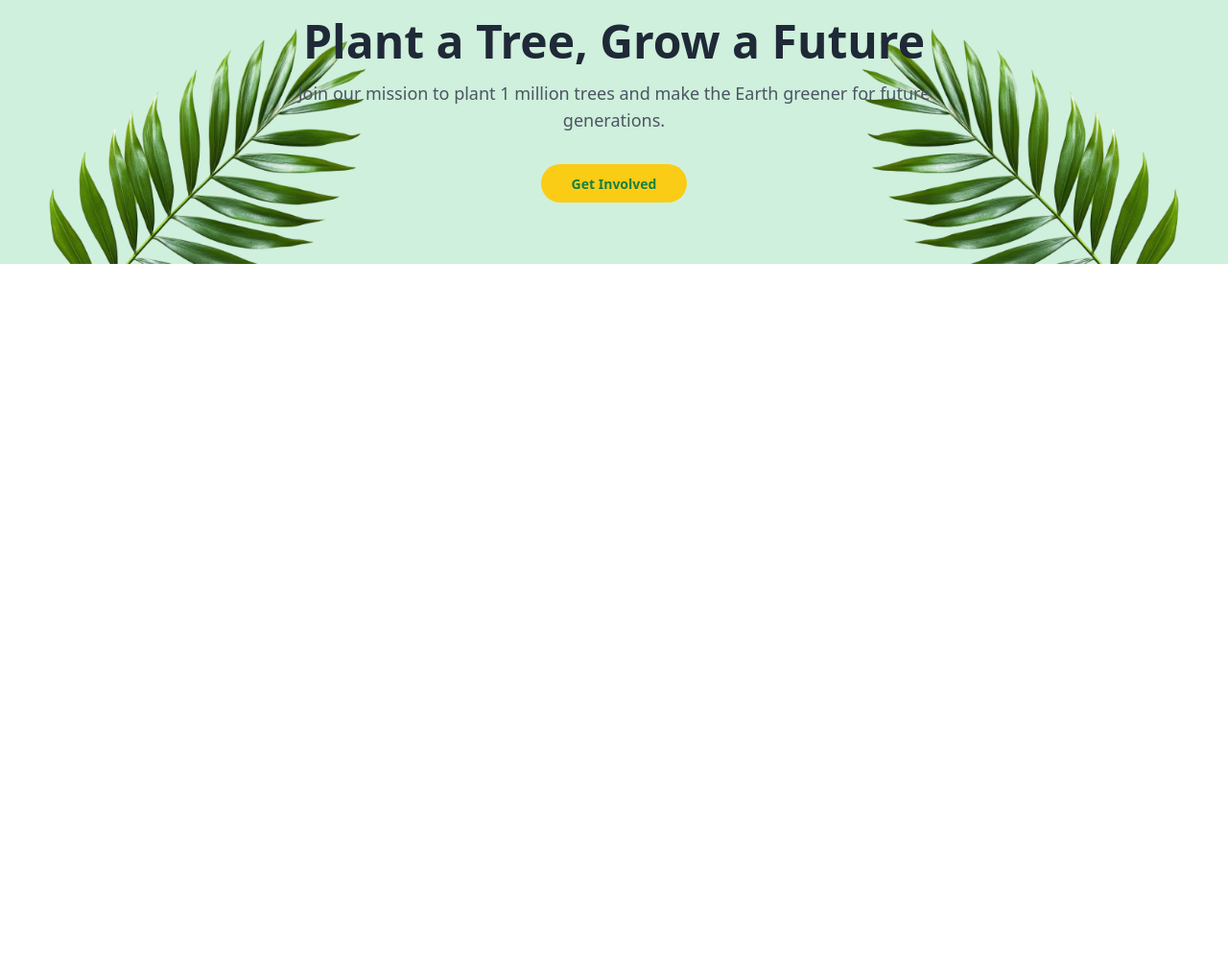
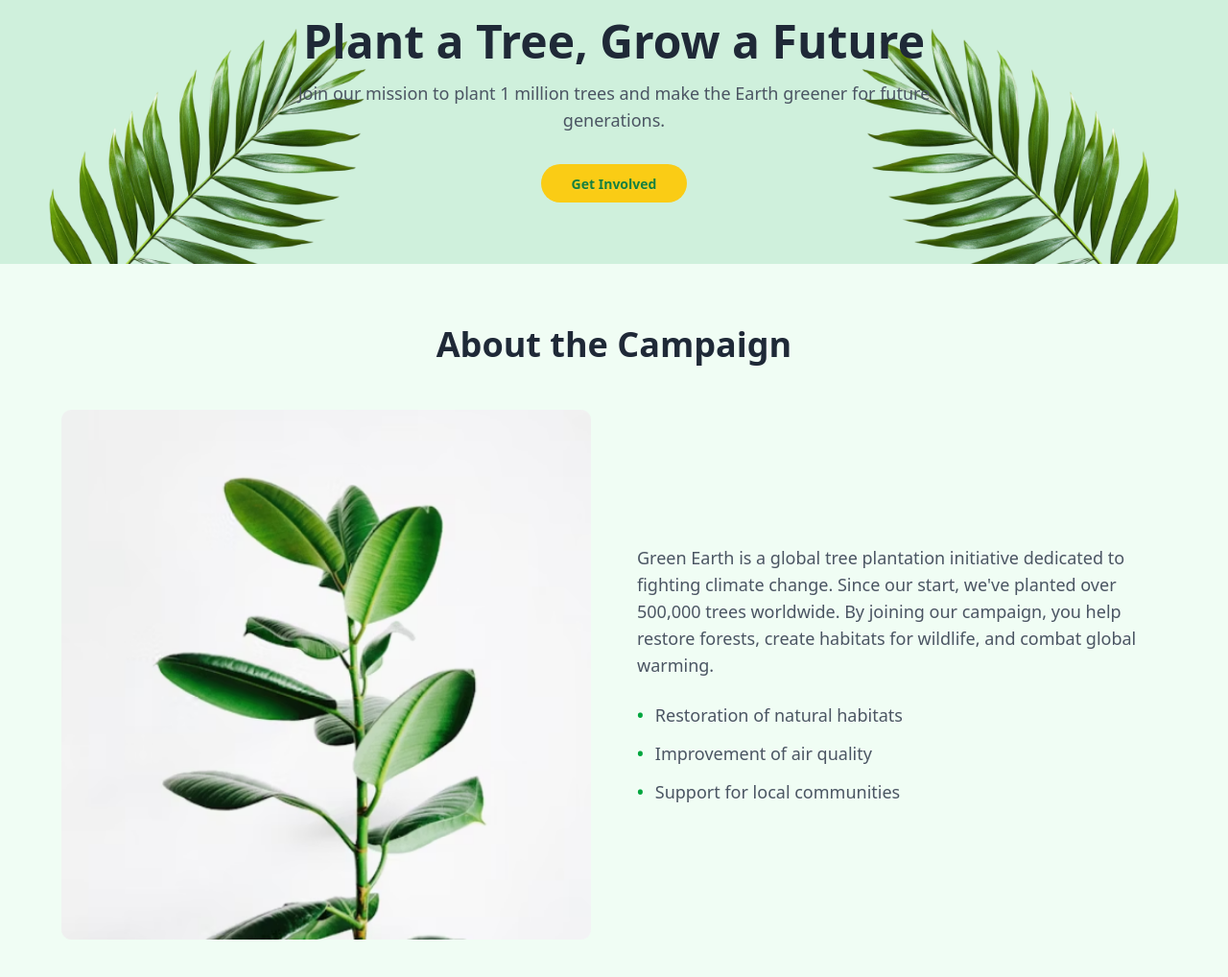
Before and after one commit to sumu749/green-earth-by-sumu, a website: page index.html in a window 1280 px wide. Shown: the part 118-1136 px from the top of the page at 96% size. Before the commit the page ends 800 px from the top, so only its background shows below. Drawn offline with Linux system fonts and the light colour scheme.

Commit message:
about section added

```diff
--- a/index.html
+++ b/index.html
@@ -112,5 +112,49 @@
                 class="absolute right-0 top-8 md:top-12 w-64 md:w-105 opacity-100 pointer-events-none"
             />
         </div>
+
+        <!-- About Our Campaign section -->
+        <div class="bg-[#f0fdf4] py-16 px-4">
+            <div class="max-w-6xl mx-auto">
+                <h2 class="text-4xl font-bold text-center text-[#1f2937] mb-12">
+                    About the Campaign
+                </h2>
+                <div class="flex flex-col md:flex-row items-center gap-12">
+                    <!-- Image -->
+                    <div class="md:w-1/2">
+                        <img
+                            src="./assets/about.png"
+                            alt="About the Campaign"
+                            class="w-full h-auto rounded-lg"
+                        />
+                    </div>
+                    <!-- Content -->
+                    <div class="md:w-1/2">
+                        <p class="text-lg text-[#4b5563] mb-6">
+                            Green Earth is a global tree plantation initiative
+                            dedicated to fighting climate change. Since our
+                            start, we've planted over 500,000 trees worldwide.
+                            By joining our campaign, you help restore forests,
+                            create habitats for wildlife, and combat global
+                            warming.
+                        </p>
+                        <ul class="text-lg text-[#4b5563] space-y-3">
+                            <li class="flex items-start gap-3">
+                                <span class="text-green-600 font-bold">•</span>
+                                <span>Restoration of natural habitats</span>
+                            </li>
+                            <li class="flex items-start gap-3">
+                                <span class="text-green-600 font-bold">•</span>
+                                <span>Improvement of air quality</span>
+                            </li>
+                            <li class="flex items-start gap-3">
+                                <span class="text-green-600 font-bold">•</span>
+                                <span>Support for local communities</span>
+                            </li>
+                        </ul>
+                    </div>
+                </div>
+            </div>
+        </div>
     </body>
 </html>
```
Also changed, not shown: public/output.css.
